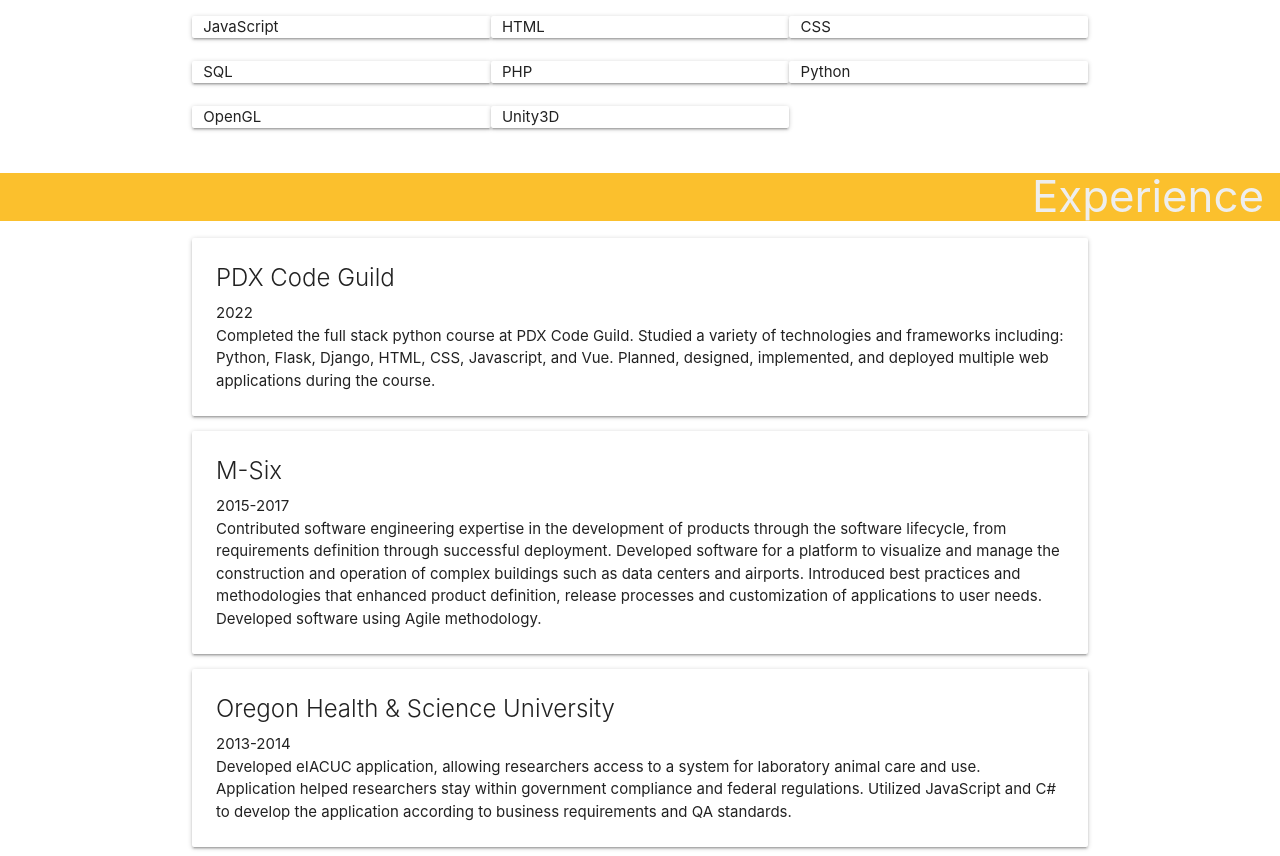
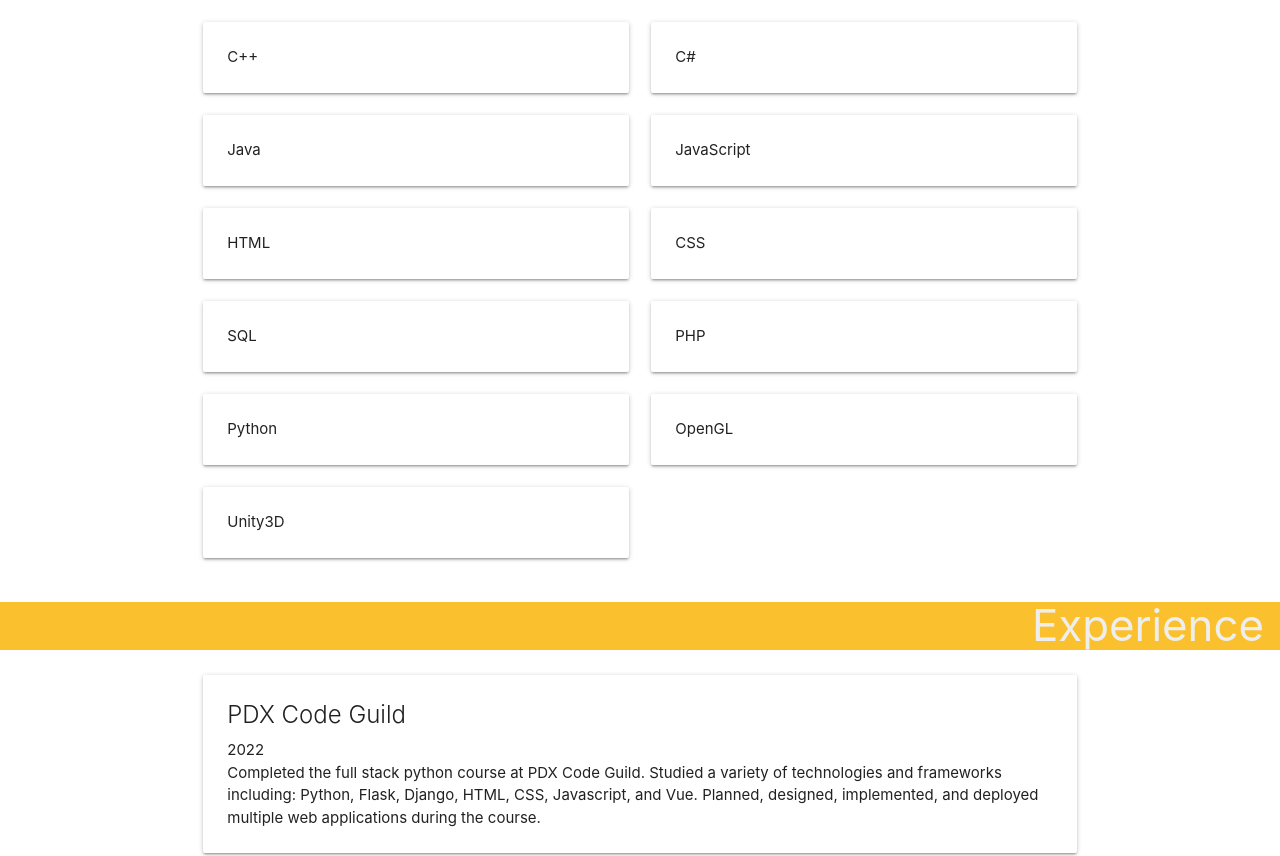
Before and after one commit to andallas/andallas.github.io, a plain HTML site: page index.html in a window 1280 px wide. Shown: the part 972-1828 px from the top of the page. Drawn offline with Linux system fonts and the light colour scheme.

Commit message:
Grid spacing

```diff
--- a/css/style.css
+++ b/css/style.css
@@ -3,5 +3,5 @@
 }
 
 .full-page {
-    min-height: 100vh;
+    min-height: 100vh !important;
 }
--- a/index.html
+++ b/index.html
@@ -18,8 +18,7 @@
         <header class="full-page green accent-3">
             <nav>
                 <div class="nav-wrapper green accent-4 row">
-                    <a href="#!" class="col s2 brand-logo">Justin Hammond</a>
-                    <ul class="right hide-on-med-and-down">
+                    <ul class="right">
                         <li><a href="#skills_section">Skills</a></li>
                         <li><a href="#experience_section">Experience</a></li>
                         <li><a href="#projects_section">Projects</a></li>
@@ -28,7 +27,7 @@
             </nav>
 
             <div class="container">
-                <br>
+                <h4 class="center-align white-text">Justin Hammond</h4>
                 <div class="center-align">
                     <img class="responsive-img" src="img/Pixel Avatar.png" alt="A placeholder image">
                 </div>
@@ -46,45 +45,68 @@
                 <h3 class="section-title grey-text text-lighten-2 right-align">Skills</h3>
             </div>
             <div class="container row">
-                <div class="col s8 offset-s2 m6 l4 card-panel">
+                <div class="col s10 offset-s1 l6">
+                    <div class="card-panel">
                         C++
                     </div>
-                <div class="col s8 offset-s2 m6 l4 card-panel">
+                </div>
+                <div class="col s10 offset-s1 l6">
+                    <div class="card-panel">
                         C#
                     </div>
-                <div class="col s8 offset-s2 m6 l4 card-panel">
+                </div>
+                <div class="col s10 offset-s1 l6">
+                    <div class="card-panel">
                         Java
                     </div>
-                <div class="col s8 offset-s2 m6 l4 card-panel">
+                </div>
+                <div class="col s10 offset-s1 l6">
+                    <div class="card-panel">
                         JavaScript
                     </div>
-                <div class="col s8 offset-s2 m6 l4 card-panel">
+                </div>
+                <div class="col s10 offset-s1 l6">
+                    <div class="card-panel">
                         HTML
                     </div>
-                <div class="col s8 offset-s2 m6 l4 card-panel">
+                </div>
+                <div class="col s10 offset-s1 l6">
+                    <div class="card-panel">
                         CSS
                     </div>
-                <div class="col s8 offset-s2 m6 l4 card-panel">
+                </div>
+                <div class="col s10 offset-s1 l6">
+                    <div class="card-panel">
                         SQL
                     </div>
-                <div class="col s8 offset-s2 m6 l4 card-panel">
+                </div>
+                <div class="col s10 offset-s1 l6">
+                    <div class="card-panel">
                         PHP
                     </div>
-                <div class="col s8 offset-s2 m6 l4 card-panel">
+                </div>
+                <div class="col s10 offset-s1 l6">
+                    <div class="card-panel">
                         Python
                     </div>
-                <div class="col s8 offset-s2 m6 l4 card-panel">
+                </div>
+                <div class="col s10 offset-s1 l6">
+                    <div class="card-panel">
                         OpenGL
                     </div>
-                <div class="col s8 offset-s2 m6 l4 card-panel">
+                </div>
+                <div class="col s10 offset-s1 l6">
+                    <div class="card-panel">
                         Unity3D
+                    </div>
                 </div>
             </div>
 
             <div id="experience_section" class="yellow darken-2">
                 <h3 class="section-title grey-text text-lighten-3 right-align">Experience</h3>
             </div>
-            <div class="container">
+            <div class="container row">
+                <div class="col s10 offset-s1 l12">
                     <div class="card hoverable">
                         <div class="card-content">
                             <span class="card-title">PDX Code Guild</span>
@@ -92,7 +114,9 @@
                             <p>Completed the full stack python course at PDX Code Guild. Studied a variety of technologies and frameworks including: Python, Flask, Django, HTML, CSS, Javascript, and Vue. Planned, designed, implemented, and deployed multiple web applications during the course.</p>
                         </div>
                     </div>
+                </div>
 
+                <div class="col s10 offset-s1 l12">
                     <div class="card hoverable">
                         <div class="card-content">
                             <span class="card-title">M-Six</span>
@@ -100,7 +124,9 @@
                             <p>Contributed software engineering expertise in the development of products through the software lifecycle, from requirements definition through successful deployment. Developed software for a platform to visualize and manage the construction and operation of complex buildings such as data centers and airports. Introduced best practices and methodologies that enhanced product definition, release processes and customization of applications to user needs. Developed software using Agile methodology.</p>
                         </div>
                     </div>
+                </div>
 
+                <div class="col s10 offset-s1 l12">
                     <div class="card hoverable">
                         <div class="card-content">
                             <span class="card-title">Oregon Health & Science University</span>
@@ -108,7 +134,9 @@
                             <p>Developed eIACUC application, allowing researchers access to a system for laboratory animal care and use. Application helped researchers stay within government compliance and federal regulations. Utilized JavaScript and C# to develop the application according to business requirements and QA standards.</p>
                         </div>
                     </div>
+                </div>
 
+                <div class="col s10 offset-s1 l12">
                     <div class="card hoverable">
                         <div class="card-content">
                             <span class="card-title">Blackmodule Studio</span>
@@ -117,11 +145,13 @@
                         </div>
                     </div>
                 </div>
+            </div>
 
             <div id="projects_section" class="green accent-3">
                 <h3 class="section-title grey-text text-lighten-3 right-align">Projects</h3>
             </div>
-            <div class="container">
+            <div class="container row">
+                <div class="col s10 offset-s1 l6">
                     <div class="card">
                         <div class="card-image">
                             <img class="materialboxed" src="img/itu.png">
@@ -135,7 +165,9 @@
                             <a href="#">Project Inactive</a>
                         </div>
                     </div>
+                </div>
 
+                <div class="col s10 offset-s1 l6">
                     <div class="card">
                         <div class="card-image">
                             <img class="materialboxed" src="img/bms.png">
@@ -149,7 +181,9 @@
                             <a href="#">Project Inactive</a>
                         </div>
                     </div>
+                </div>
 
+                <div class="col s10 offset-s1 l6">
                     <div class="card">
                         <div class="card-image">
                             <img class="materialboxed" src="img/katt.png">
@@ -163,7 +197,9 @@
                             <a href="#">Project Inactive</a>
                         </div>
                     </div>
+                </div>
 
+                <div class="col s10 offset-s1 l6">
                     <div class="card">
                         <div class="card-image">
                             <img class="materialboxed" src="img/tone.png">
@@ -175,6 +211,7 @@
 
                         <div class="card-action">
                             <a href="#">Project Inactive</a>
+                        </div>
                     </div>
                 </div>
             </div>
```
Lines whose indentation alone changed are shown as unchanged.
